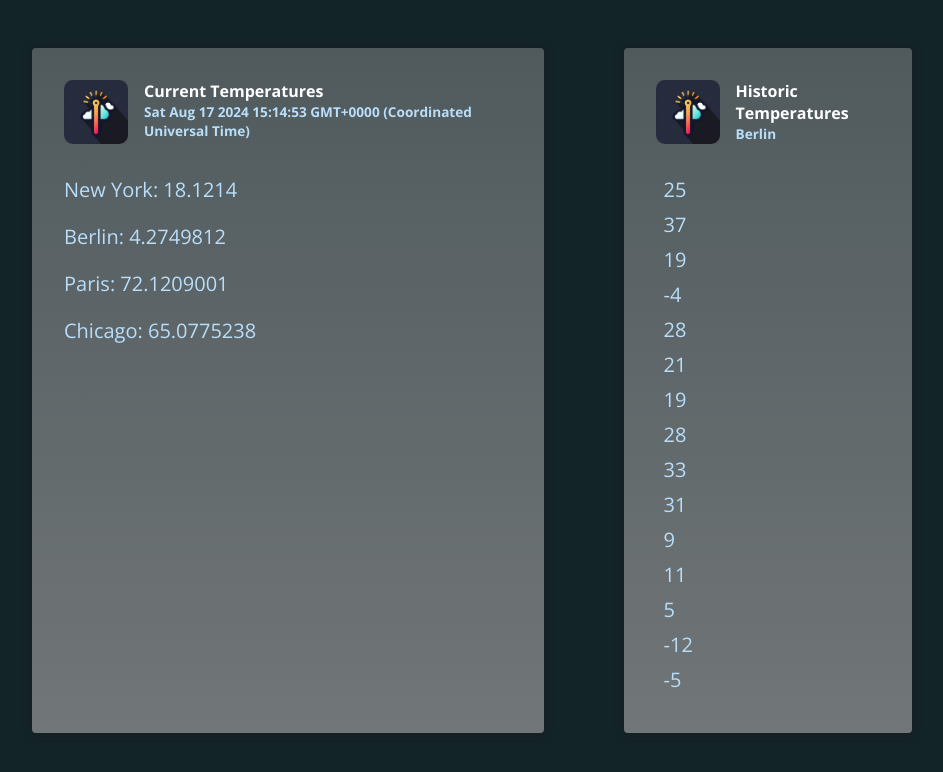
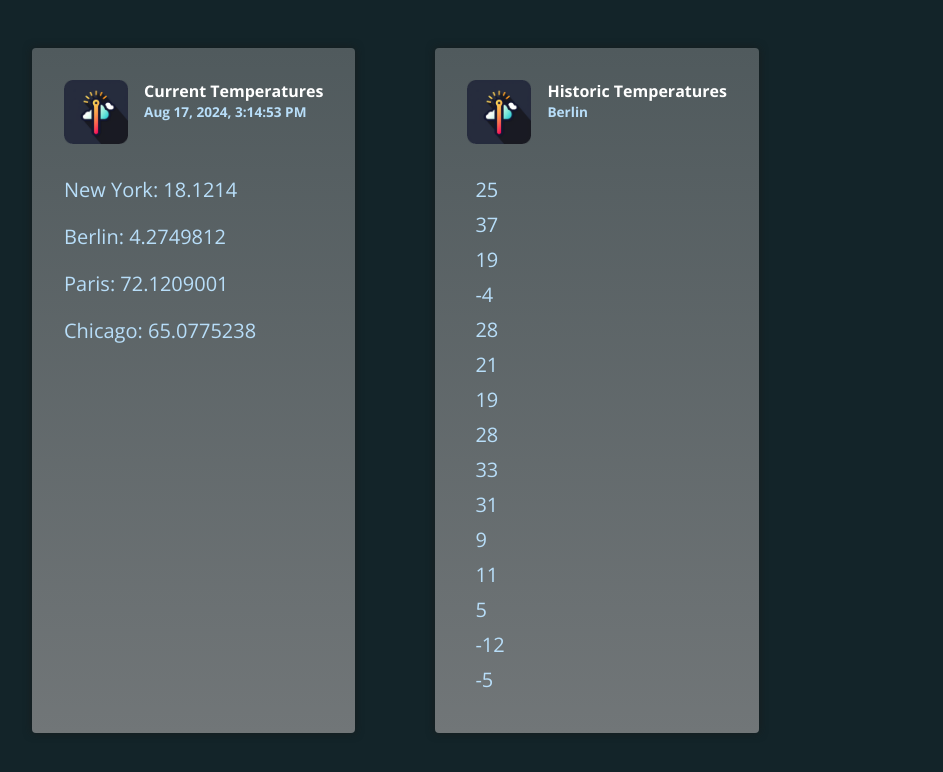
Before and after one commit to khaled-alselwady/temperature-tracker, an Angular app: page / in a window 1280 px wide. Shown: the top 772 px of the page, without its empty margins (168-1111 px from the left). Built offline with nearby package versions, Linux system fonts and the light colour scheme.

Commit message:
feat: use built-in Date Pipe

```diff
--- a/src/app/app.component.html
+++ b/src/app/app.component.html
@@ -4,7 +4,7 @@
       <img src="temp-icon.png" alt="Thermometer icon" />
       <div>
         <h2>Current Temperatures</h2>
-        <p>{{ currentDate }}</p>
+        <p>{{ currentDate | date : "medium" }}</p>
       </div>
     </header>
     <p>New York: {{ currentTemperatures.newYork }}</p>
--- a/src/app/app.component.ts
+++ b/src/app/app.component.ts
@@ -1,9 +1,11 @@
+import { DatePipe } from '@angular/common';
 import { Component } from '@angular/core';
 
 @Component({
   selector: 'app-root',
   standalone: true,
   templateUrl: './app.component.html',
+  imports: [DatePipe],
 })
 export class AppComponent {
   currentDate = new Date();
```
